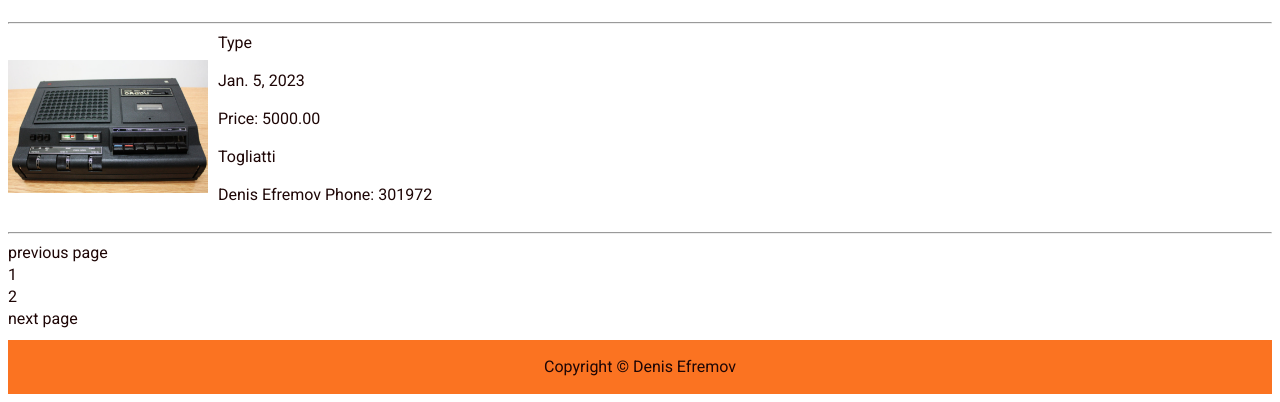
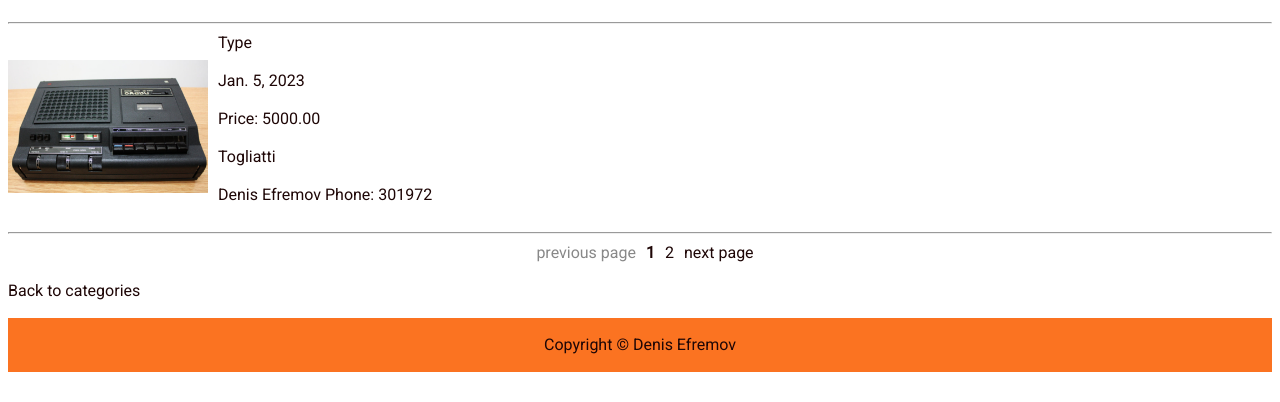
Before and after one commit to DionVik/dl_homework_3, a Django app: page /category/1 in a window 1280 px wide. Shown: the part 608-1010 px from the top of the page. After the commit the page ends 980 px from the top, so only its background shows below. Run offline with Django 4.2, Linux system fonts and the light colour scheme; data comes from the database, SQL or seed files in the repository; some web fonts are replaced.

Commit message:
change html templates, css styles

```diff
--- a/ads/bulletin_board/static/bulletin_board/css/category.css
+++ b/ads/bulletin_board/static/bulletin_board/css/category.css
@@ -19,3 +19,19 @@
  .ad__item_info{
  margin-left:10px;
  }
+
+ .pagination{
+  display: flex;
+  justify-content:center;
+ }
+
+.pagination li{
+margin-left: 10px;
+}
+ .disabled{
+  color: #888;
+ }
+
+ .active{
+  font-weight: 700;
+ }
--- a/ads/templates/category.html
+++ b/ads/templates/category.html
@@ -61,4 +61,5 @@
 </ul>
 {% endif %}
 
+<p><a href="{% url 'index' %}">Back to categories</a></p>
 {%endblock content%}
--- a/ads/templates/registration/login.html
+++ b/ads/templates/registration/login.html
@@ -2,7 +2,6 @@
 
 {% block title %} Log In{% endblock title %}
 
-{% block header %} {% endblock header %}
 {% block content %}
 
 <h1>Log In</h1>
@@ -15,7 +14,8 @@
 <form method="POST" action="">
     {% csrf_token %}
     {{ form.as_p }}
-    <input type="submit" value="Log In">
+    <input class="button" type="submit" value="Log In">
+    <p><a class="button" href="{% url 'index' %}">Cancel</a></p>
 </form>
 
 {%endblock content%}
--- a/ads/templates/registration/signup.html
+++ b/ads/templates/registration/signup.html
@@ -12,6 +12,7 @@
     {% csrf_token %}
     {{ form.as_p }}
     <input class="button" type="submit" value="Sign up">
+     <p><a class="button" href="{% url 'index' %}">Cancel</a></p>
 </form>
 {% endif %}
 
```
Also changed, not shown: ads/bulletin_board/static/bulletin_board/css/common.css (line endings or trailing spaces), ads/bulletin_board/static/bulletin_board/pics/logo.png (deleted), ads/bulletin_board/static/bulletin_board/pics/logo2.png (deleted).
